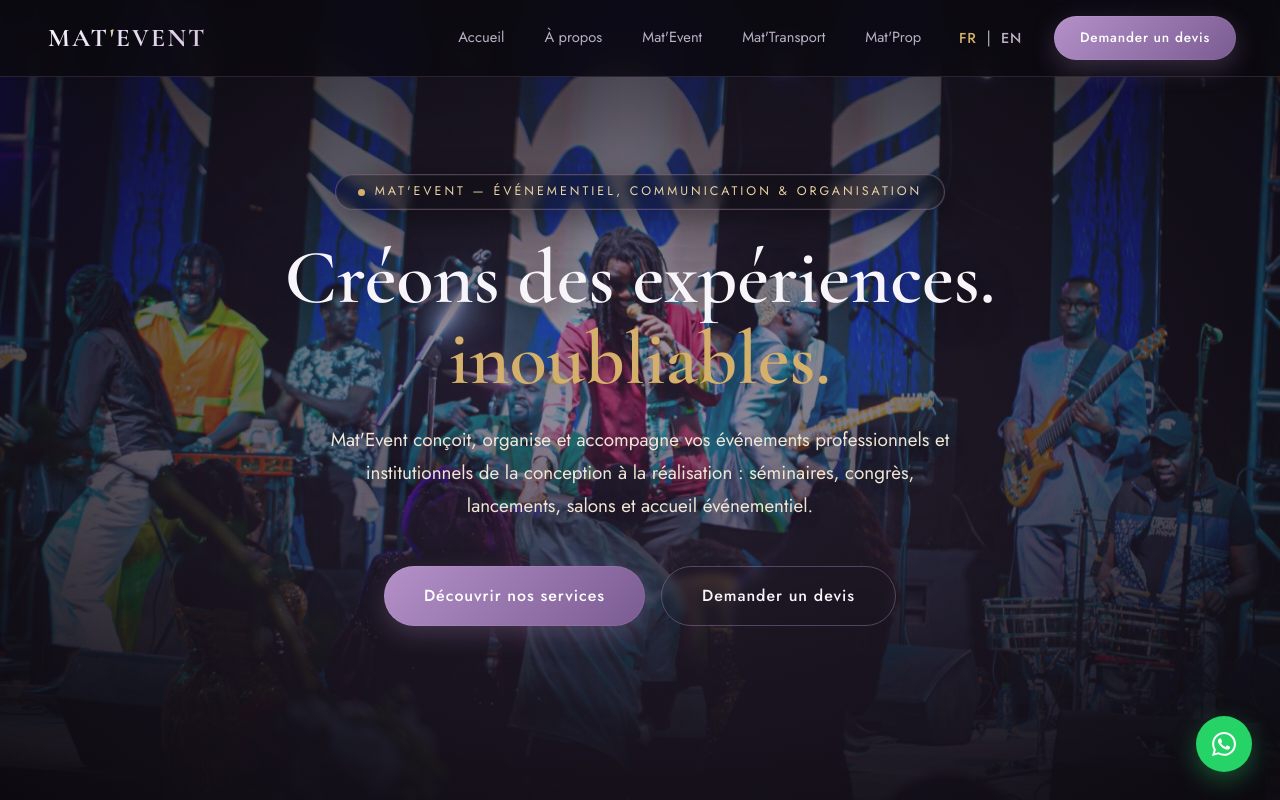
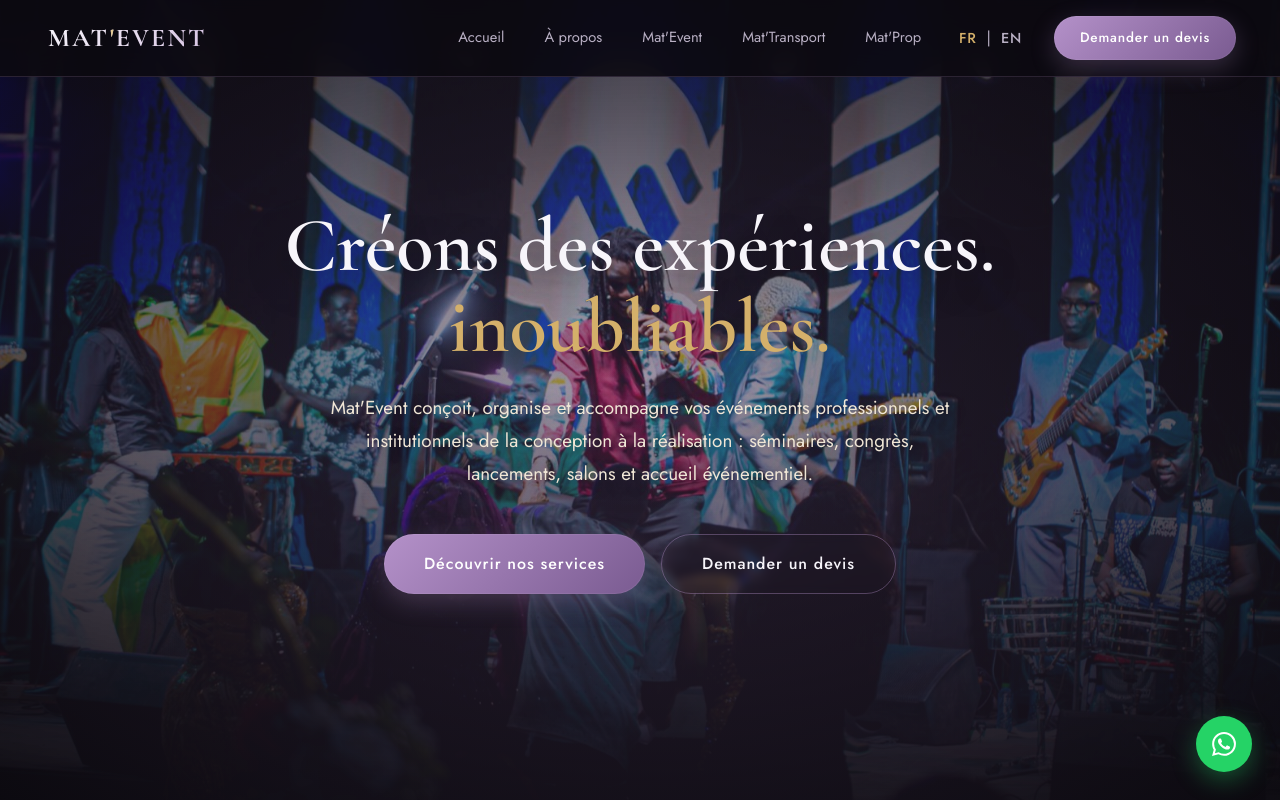
Before and after one commit to mamadouthiam0020/Mat-Event, a React (Vite) app in the folder client/: page / in a window 1280 px wide. Shown: the top 800 px of the page. Built offline with nearby package versions, Linux system fonts and the light colour scheme; no server answers.

Commit message:
Supprime le badge du hero et aligne les actions du hero de page a gauche

```diff
--- a/client/src/components/Hero.jsx
+++ b/client/src/components/Hero.jsx
@@ -13,7 +13,6 @@
         style={{ backgroundImage: `url(${imageFor("hero")})` }}
       />
       <div className="hero__content container">
-        <span className="hero__badge">{t("hero.badge")}</span>
         <h1 className="hero__title">
           {t("hero.titre1")}
           <br />
--- a/client/src/styles/global.css
+++ b/client/src/styles/global.css
@@ -1534,6 +1534,10 @@
   max-width: 700px;
 }
 
+.page-hero__content .hero__actions {
+  justify-content: flex-start;
+}
+
 .page-hero__badge {
   display: inline-block;
   padding: 6px 20px;
```
